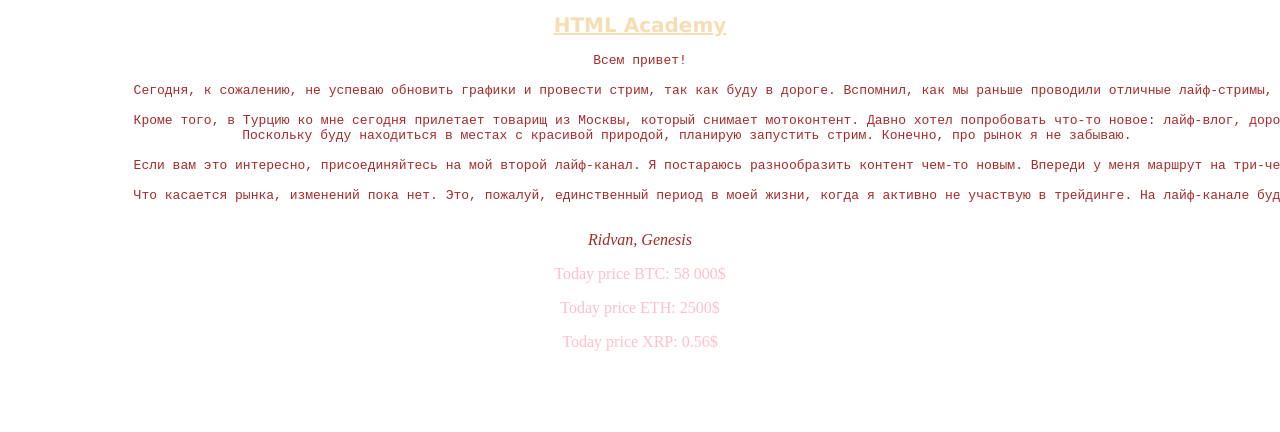
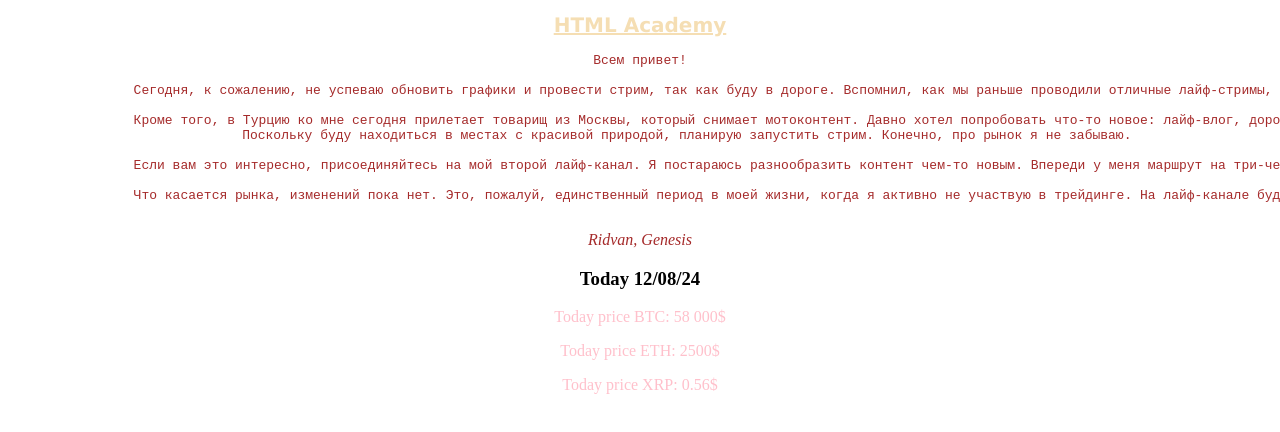
Before and after one commit to M1sterRob0t/html-academy-git, a plain HTML site: page index.html in a window 1280 px wide. Shown: the part 102-534 px from the top of the page. Drawn offline with Linux system fonts and the light colour scheme.

Commit message:
Added date

```diff
--- a/index.html
+++ b/index.html
@@ -24,6 +24,7 @@
         </pre>
         <cite>Ridvan, Genesis</cite>
     </blockquote>
+    <h3>Today 12/08/24</h3>
     <p>Today price BTC: 58 000$</p>
     <p>Today price ETH: 2500$</p>
     <p>Today price XRP: 0.56$</p>
```
